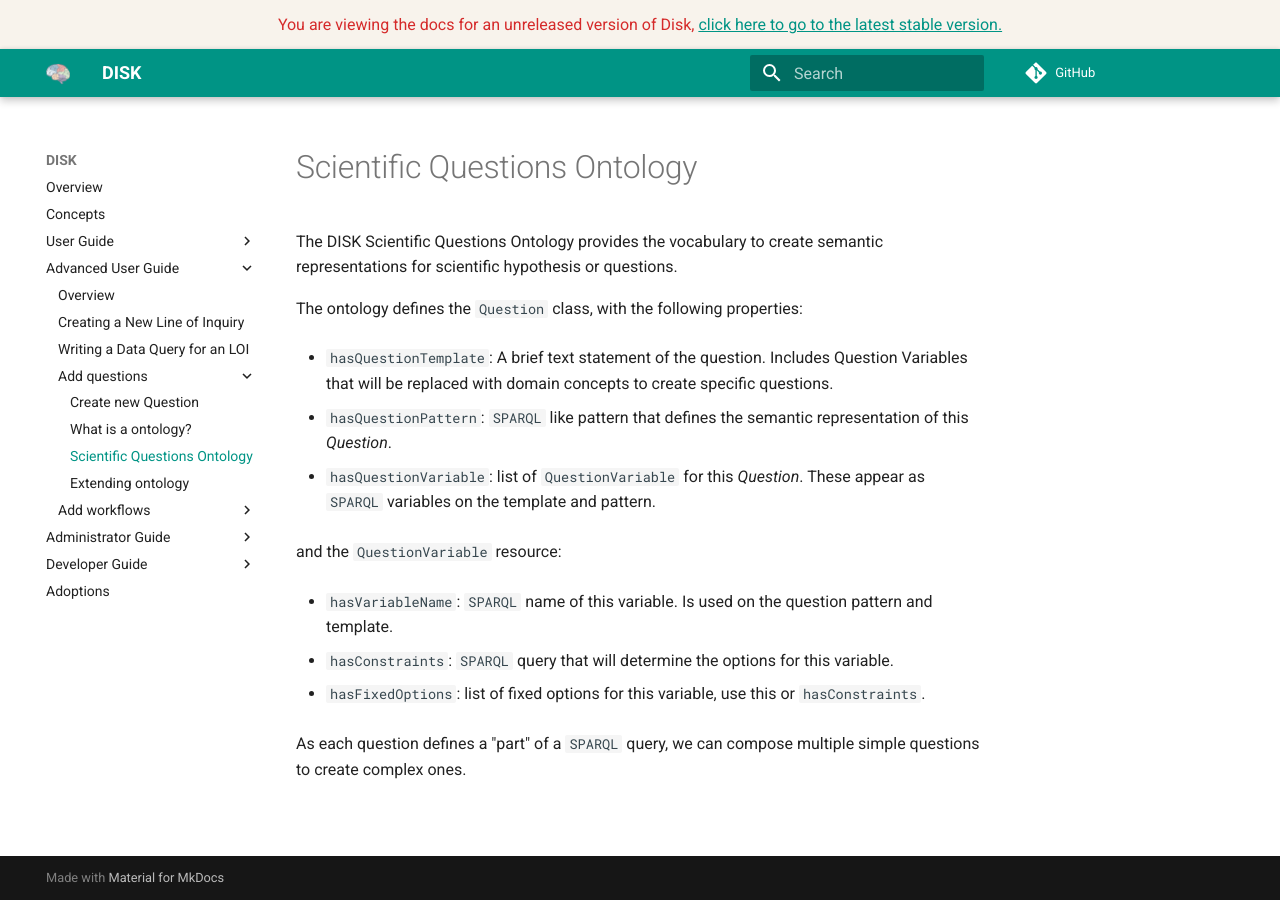
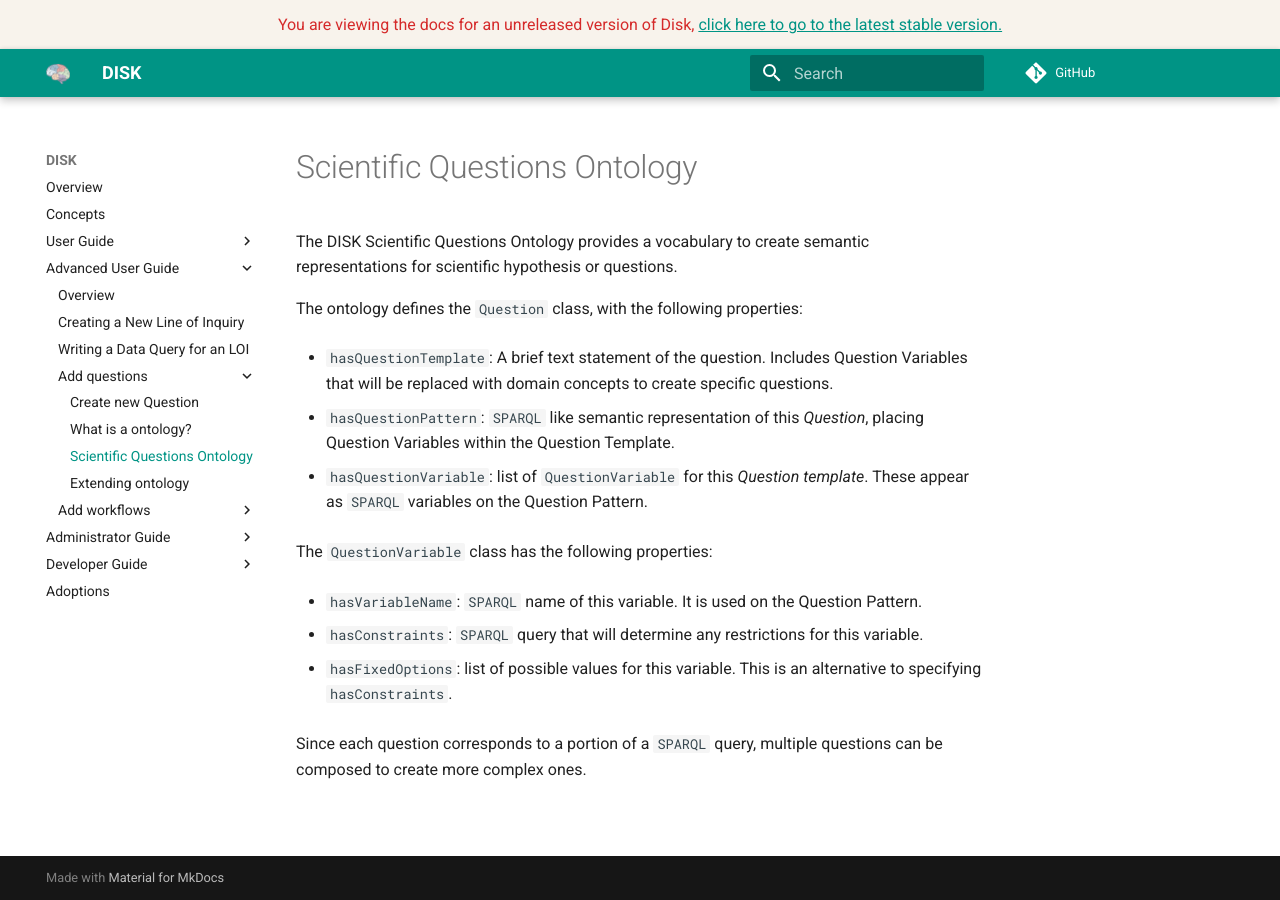
Before and after one commit to KnowledgeCaptureAndDiscovery/DISK-UI, an MkDocs documentation site: the page built from docs/advanced-user-guide/questions/question-ontology.md, in a window 1280 px wide. Built offline with MkDocs 1.6.1 and Material for MkDocs 9.7.7, drawn with Linux system fonts in a browser that asks for light colours; comment, search, counter and statistics services are not loaded.

Commit message:
Update question-ontology.md

```diff
--- a/docs/advanced-user-guide/questions/question-ontology.md
+++ b/docs/advanced-user-guide/questions/question-ontology.md
@@ -1,21 +1,21 @@
 #  Scientific Questions Ontology
 
-The DISK Scientific Questions Ontology provides the vocabulary to create semantic representations for scientific hypothesis or questions.
+The DISK Scientific Questions Ontology provides a vocabulary to create semantic representations for scientific hypothesis or questions.
 
 The ontology defines the `Question` class, with the following properties:
 
  - `hasQuestionTemplate`: A brief text statement of the question. Includes Question Variables that will be replaced with domain concepts to create specific questions.
 
- - `hasQuestionPattern`: `SPARQL` like pattern that defines the semantic representation of this *Question*.
+ - `hasQuestionPattern`: `SPARQL` like semantic representation of this *Question*, placing Question Variables within the Question Template.
 
- - `hasQuestionVariable`: list of `QuestionVariable` for this *Question*. These appear as `SPARQL` variables on the template and pattern.
+ - `hasQuestionVariable`: list of `QuestionVariable` for this *Question template*. These appear as `SPARQL` variables on the Question Pattern.
 
-and the `QuestionVariable` resource:
+The `QuestionVariable` class has the following properties:
 
- - `hasVariableName`: `SPARQL` name of this variable. Is used on the question pattern and template.
+ - `hasVariableName`: `SPARQL` name of this variable. It is used on the Question Pattern.
 
- - `hasConstraints`: `SPARQL` query that will determine the options for this variable.
+ - `hasConstraints`: `SPARQL` query that will determine any restrictions for this variable.
 
- - `hasFixedOptions`: list of fixed options for this variable, use this or `hasConstraints`.
+ - `hasFixedOptions`: list of possible values for this variable.  This is an alternative to specifying `hasConstraints`.
 
-As each question defines a "part" of a `SPARQL` query, we can compose multiple simple questions to create complex ones.
+Since each question corresponds to a portion of a `SPARQL` query, multiple questions can be composed to create more complex ones.
```
